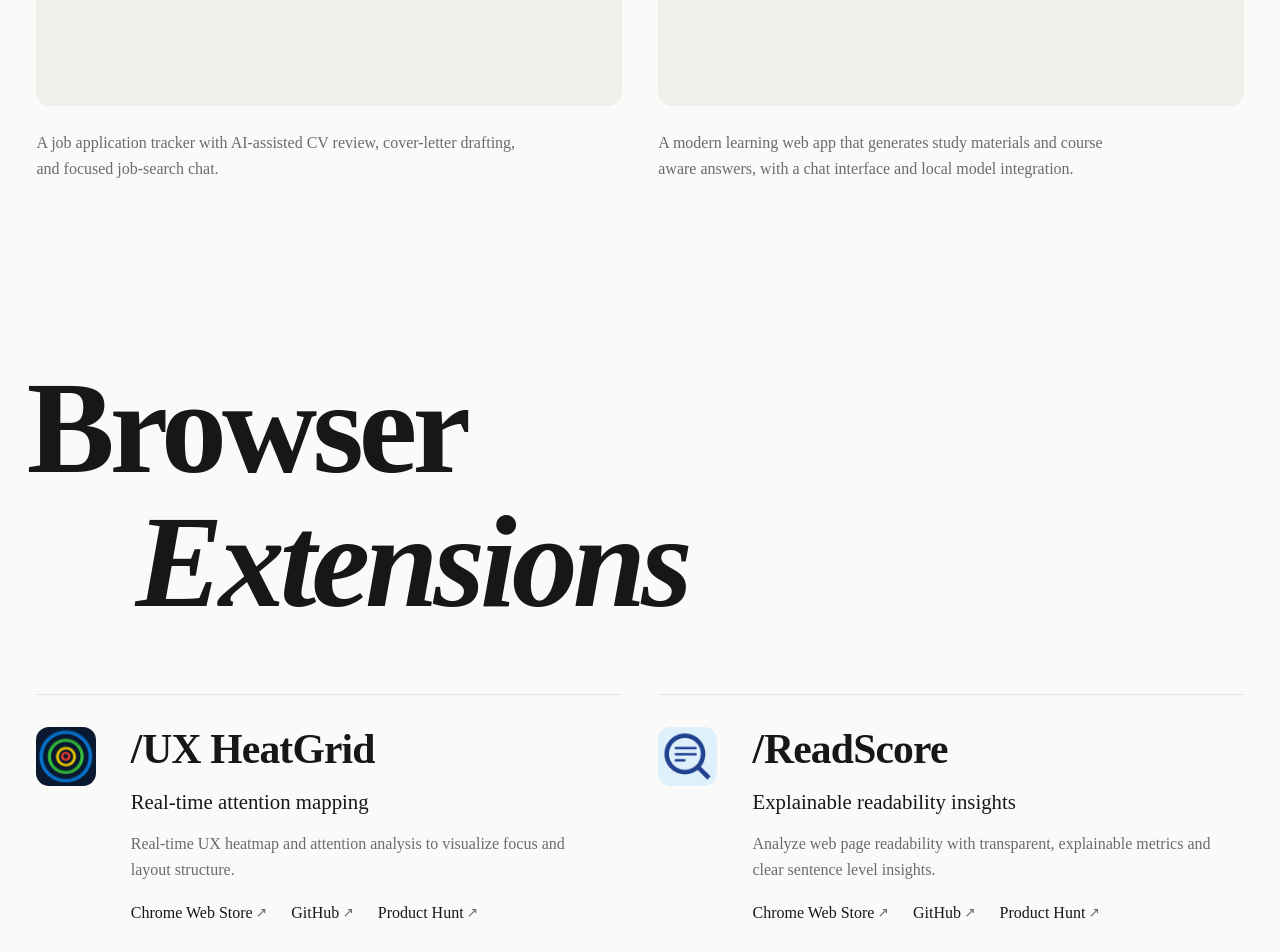
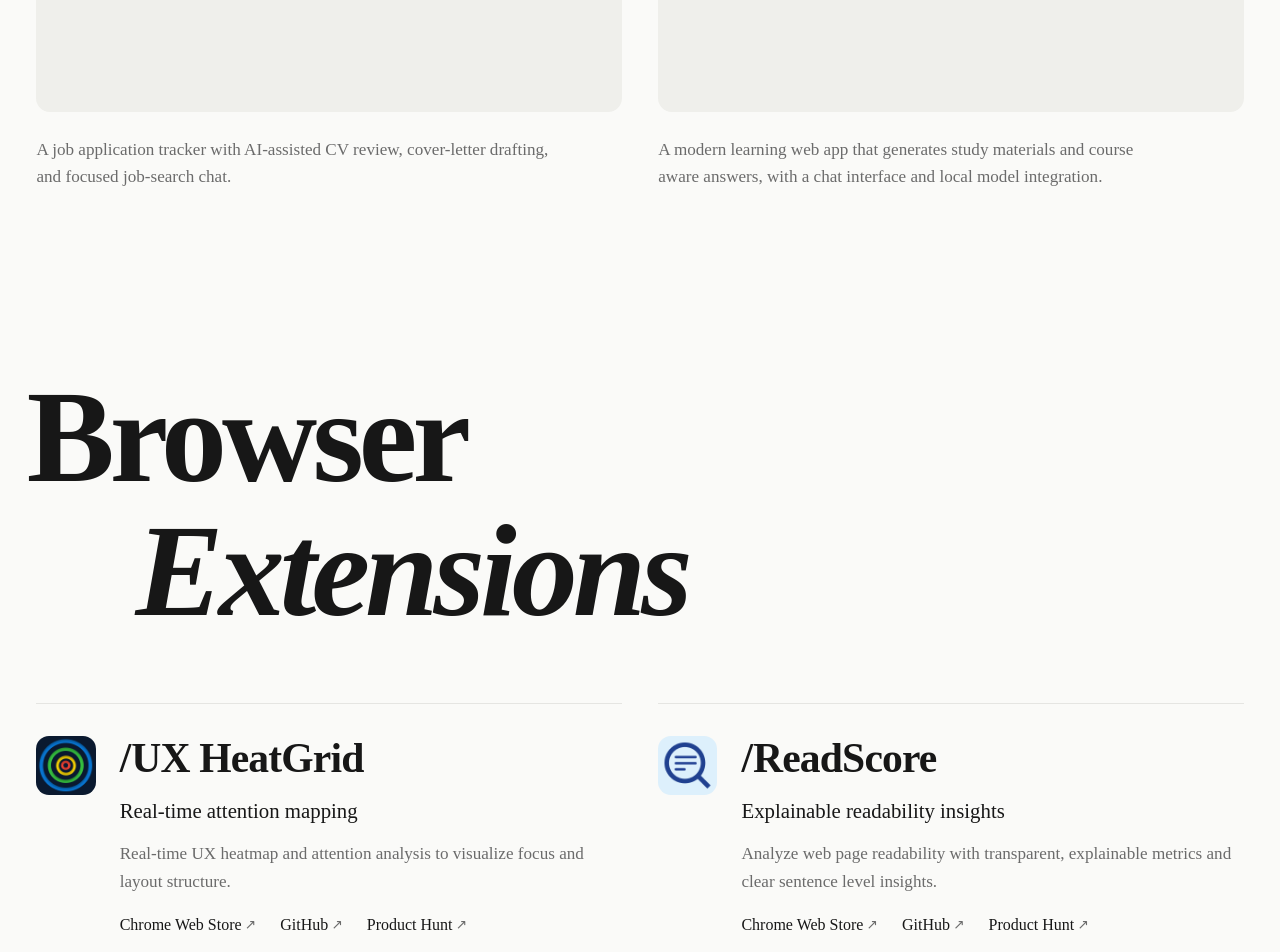
Before and after one commit to kaanddemir/heykaan.dev, an Astro site: page / in a window 1280 px wide. Shown: the part 2400-3352 px from the top of the page. Built offline with nearby package versions, Linux system fonts and the light colour scheme; Astro itself is replaced by a stand-in of ours.

Commit message:
style: scale project and extension descriptions with the viewport
New --text-description token, clamp(1rem, 0.95rem + 0.15vw, 1.125rem):
16px on phones, up to 18px on wide screens, applied to project and
extension descriptions.

```diff
--- a/src/components/ExtensionItem.astro
+++ b/src/components/ExtensionItem.astro
@@ -105,6 +105,7 @@
 
   .extension__description {
     max-inline-size: var(--measure);
+    font-size: var(--text-description);
     margin-block-start: var(--space-4);
     color: var(--color-text-muted);
   }
--- a/src/components/ProjectItem.astro
+++ b/src/components/ProjectItem.astro
@@ -150,6 +150,7 @@
 
   .project__description {
     max-inline-size: var(--measure);
+    font-size: var(--text-description);
     margin-block-start: var(--space-6);
     color: var(--color-text-muted);
   }
--- a/src/styles/tokens.css
+++ b/src/styles/tokens.css
@@ -33,6 +33,7 @@
   --text-nav: clamp(1rem, 0.9rem + 0.35vw, 1.25rem);
   --text-lead: clamp(1rem, 0.9rem + 0.4vw, 1.25rem);
   --text-tagline: clamp(1rem, 0.9rem + 0.5vw, 1.375rem);
+  --text-description: clamp(1rem, 0.95rem + 0.15vw, 1.125rem);
   --text-title: clamp(1.75rem, 1rem + 2vw, 3rem);
   /* Section headings: measured from the Featured Projects reference
      (cap height ≈ 7.3vw → 10.3vw font) on wide screens. Narrow screens use
```
